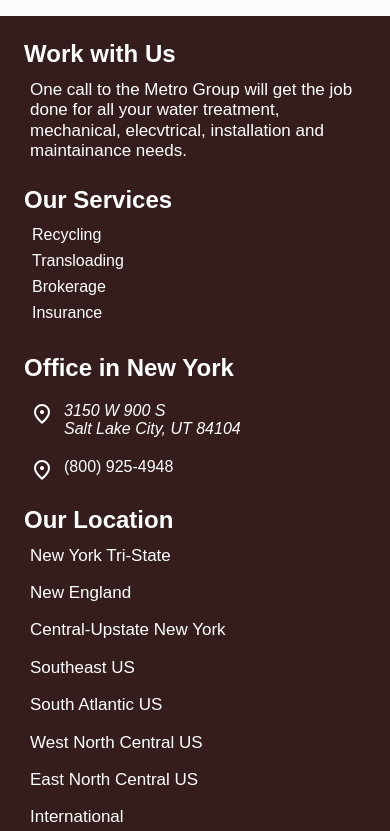
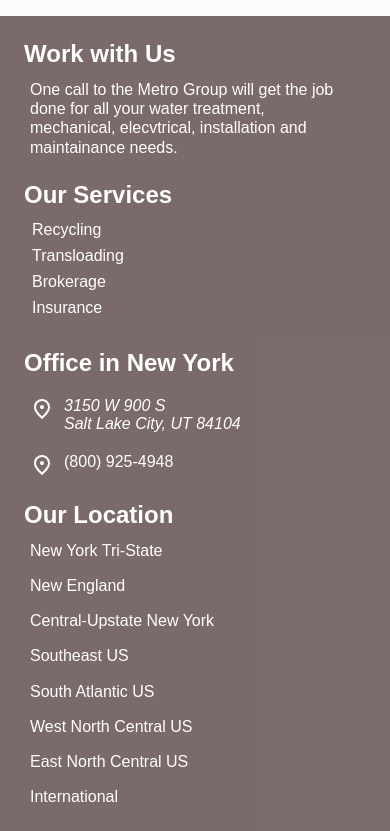
Before and after one commit to lanredagogo/metrogroup, a plain HTML site: page index.html in a window 390 px wide. Shown: the part 3980-4811 px from the top of the page. Drawn offline with Linux system fonts and the light colour scheme.

Commit message:
adding metro

```diff
--- a/styles.css
+++ b/styles.css
@@ -342,12 +342,12 @@
     }
 
     .footer{
-        background-color: #351d1d;
+        background-color: #351d1da5;
         height: 850px;
     }
 
     .footer p {
-        font-size: 17px;
+        font-size: 1rem;
         margin-left: 30px;
         line-height: 1.2;
     }
```
